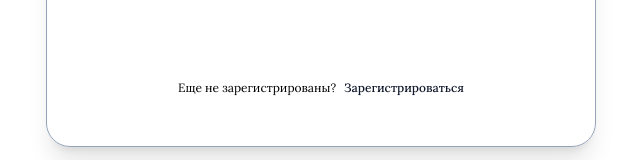
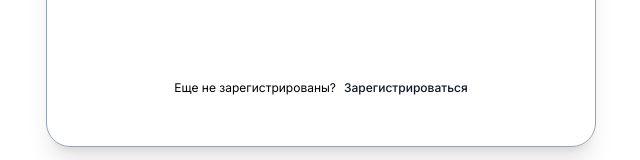
Before and after one commit to SergeyV1S/time_manager, a Next.js app: page /auth in a window 1280 px wide. Shown: the part 553-713 px from the top of the page, without its empty margins (319-959 px from the left). Built offline with nearby package versions, Linux system fonts and the light colour scheme.

Commit message:
change main font

```diff
--- a/app/layout.tsx
+++ b/app/layout.tsx
@@ -1,14 +1,15 @@
 import type { Metadata } from "next";
 
-import { Lora } from "next/font/google";
+import { Inter } from "next/font/google";
 
 import { Providers } from "@/components/Providers";
 
 import "./globals.css";
 
-const loraFont = Lora({
+const interFont = Inter({
   subsets: ["latin"],
-  variable: "--font-lora"
+  variable: "--font-inter",
+  weight: ["400", "500", "600", "700", "800", "900"]
 });
 
 export const metadata: Metadata = {
@@ -27,7 +28,7 @@ const RootLayout = ({
       <link rel='apple-touch-icon' href='/apple-touch-icon.png' />
       <meta name='theme-color' content='#000000' />
     </head>
-    <body className={`${loraFont.variable} bg-wgite dark:bg-slate-950 font-sans antialiased`}>
+    <body className={`${interFont.variable} bg-wgite dark:bg-slate-950 font-sans antialiased`}>
       <Providers>{children}</Providers>
     </body>
   </html>
--- a/tailwind.config.ts
+++ b/tailwind.config.ts
@@ -40,7 +40,7 @@ export default {
         sm: "calc(var(--radius) - 4px)"
       },
       fontFamily: {
-        sans: ["var(--font-lora)"]
+        sans: ["var(--font-inter)"]
       },
       keyframes: {
         "accordion-down": {
```
